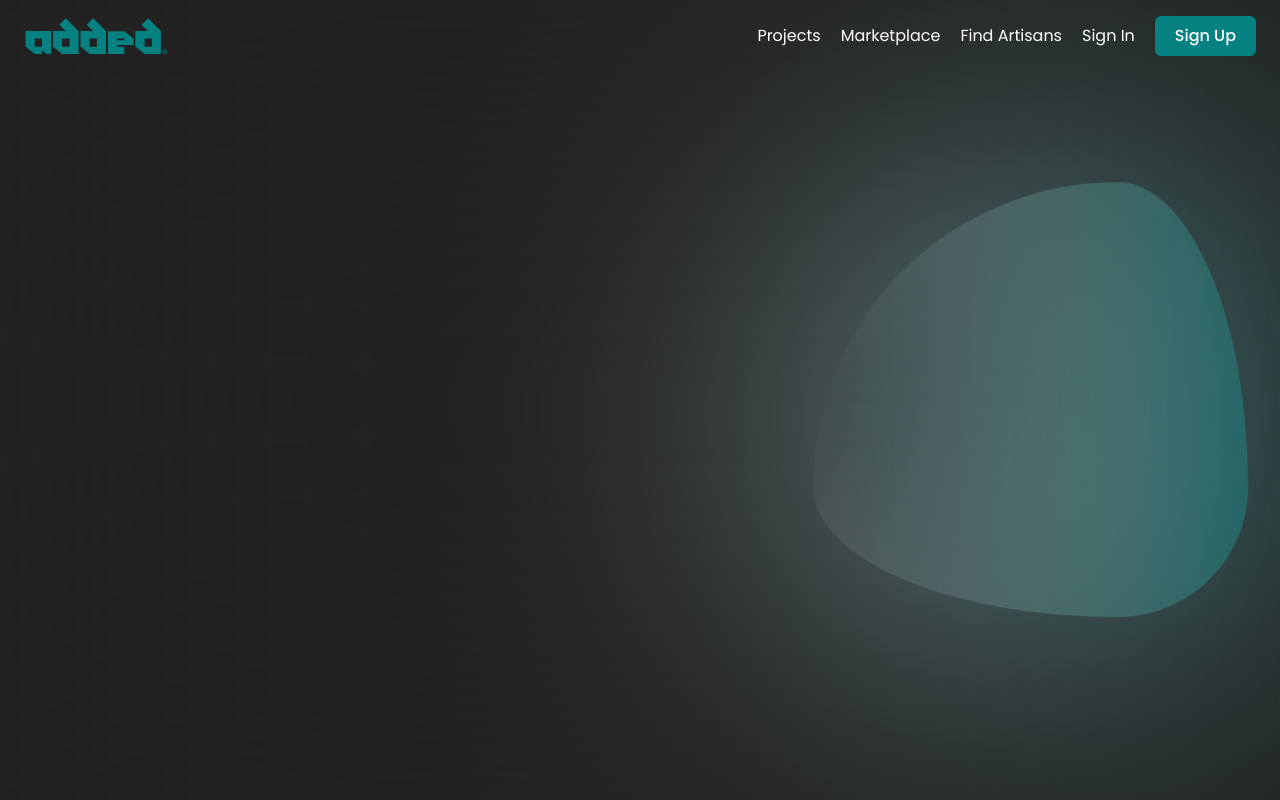
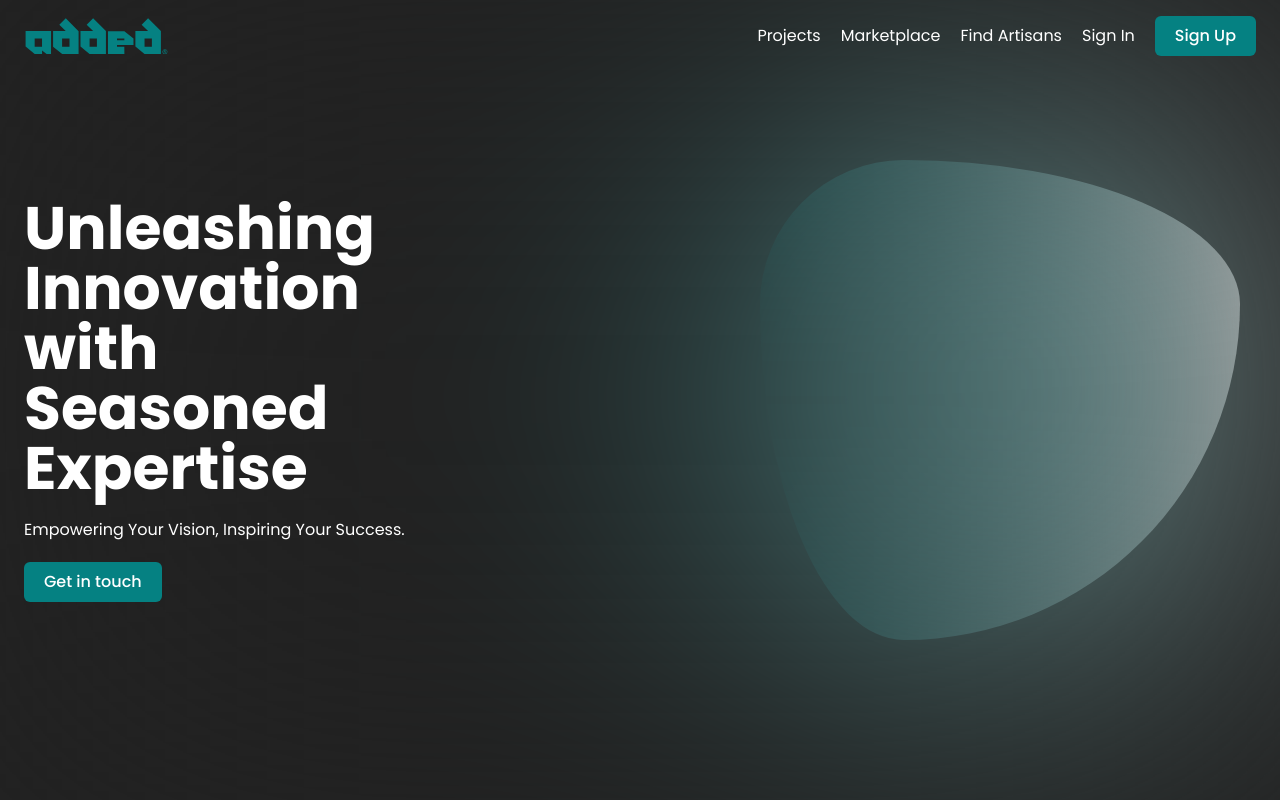
Before and after one commit to Qaudri/added-frontend, a Nuxt app: page / in a window 1280 px wide. Built offline with nearby package versions, Linux system fonts and the light colour scheme.

Commit message:
chore: header section design completed

```diff
--- a/pages/index.vue
+++ b/pages/index.vue
@@ -1,15 +1,23 @@
 <template>
   <div>
-    <div class="bg-accent h-screen relative">
+    <header class="bg-accent md:h-screen h-screen-75 relative">
       <div class="h-full w-full relative flex items-center justify-end overflow-x-hidden">
-        <div id="blob" class="mr-8 absolute"></div>
+        <div id="blob" class="mr-10 absolute h-3/5"></div>
         <div id="blur"></div>
       </div>
 
-      <div class="container mx-auto px-6">
-        <!-- <UiTypography -->
+      <div class="text-white absolute top-0 z-10 h-full w-full">
+        <div class="container mx-auto flex items-center h-full px-6">
+          <div class="grid gap-5">
+            <UiTypographyH1>
+              Unleashing <br> Innovation <br> with <br> Seasoned <br> Expertise
+            </UiTypographyH1>
+            <UiTypographyP>Empowering Your Vision, Inspiring Your Success.</UiTypographyP>
+            <UiButtonsPrimary>Get in touch</UiButtonsPrimary>
+          </div>
+        </div>
       </div>
-    </div>
+    </header>
   </div>
 </template>
 <script>
@@ -21,11 +29,10 @@ export default {
 
 
 #blob {
-  height: 34vmax;
   aspect-ratio: 1;
   border-radius: 30% 70% 70% 30% / 30% 30% 70% 70%;
   background: linear-gradient(to right, #058182, white);
-  animation: rotate 10s infinite linear;
+  animation: rotate 5s infinite linear;
   opacity: 0.8;
 }
 
```
